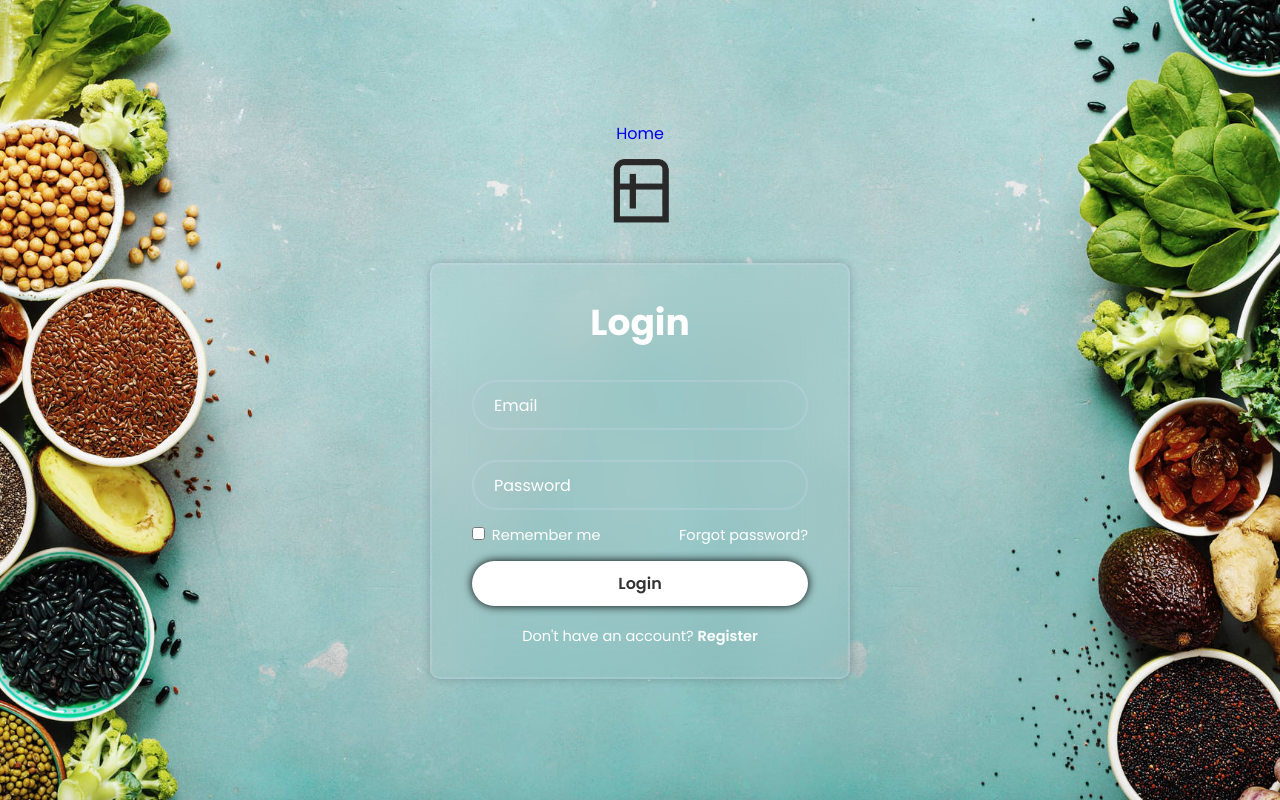
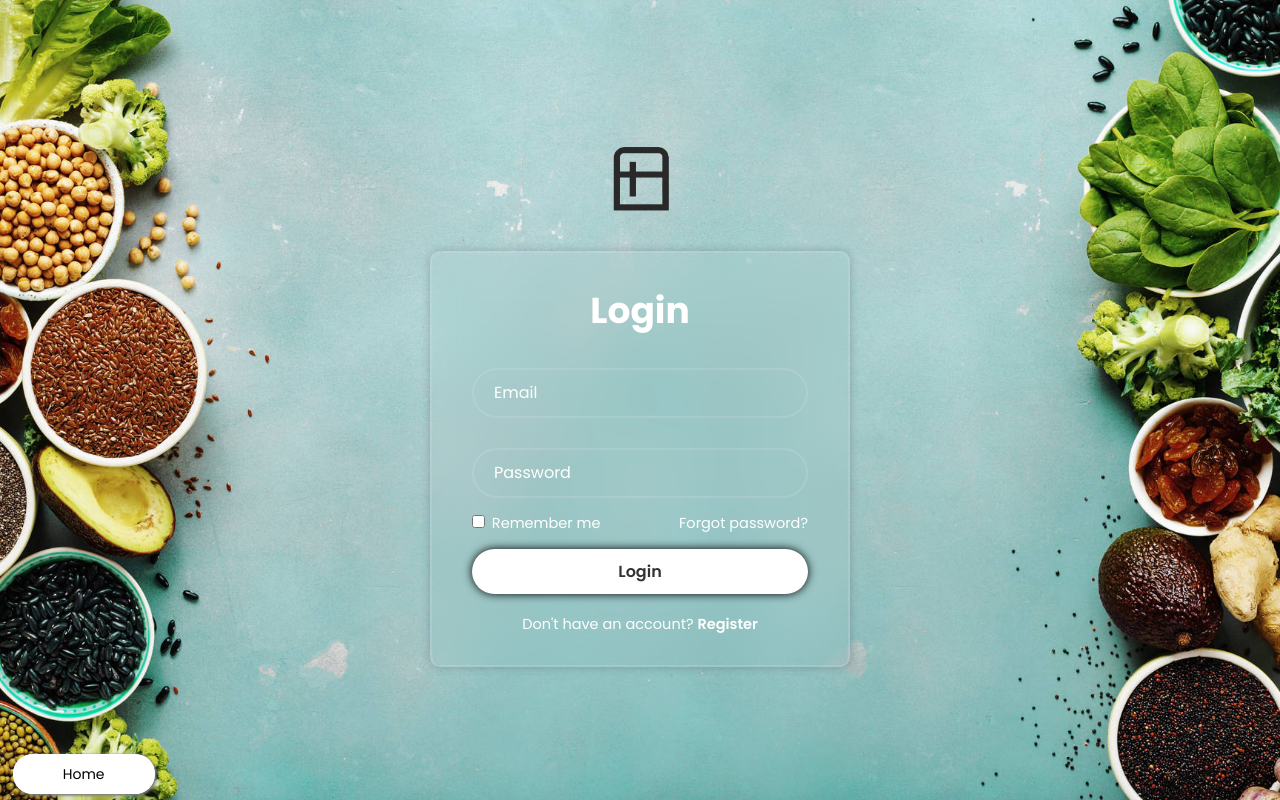
Before and after one commit to khoipham19/SWEProject1.github.io, a Flask app: page /login in a window 1280 px wide. Run offline with Flask 3, Linux system fonts and the light colour scheme; parts of the project's set-up code (start-up, migrations or seed data) failed here and were passed over; some libraries are stand-ins or nearby versions.

Commit message:
Finished /fridge page, added home button on login page

```diff
--- a/website/static/styles/style.css
+++ b/website/static/styles/style.css
@@ -126,6 +126,11 @@
   font-weight: 600;
 }
 
+.btn:hover {
+  background: #333;
+  color: #fff;
+}
+
 .wrapper .register-link {
   font-size: 14.5px;
   text-align: center;
@@ -142,3 +147,30 @@
   text-decoration: underline;
 
 }
+
+.footer {
+  position: fixed;
+  bottom: 15px;
+  left: 1%;
+  color: grey;
+  font-size: 14px;
+}
+
+.footer .button {
+  width: 100%;
+  left: 3%;
+  border-radius: 40px;
+  height: 70px;
+  padding: 10px 50px;
+  background-color: #ffffff;
+  border: none;
+  color: rgb(0, 0, 0);
+  box-shadow: 1px 1px 3px grey;
+  text-align: center;
+  margin: auto;
+}
+
+.button:hover {
+  background: #333;
+  color: #fff;
+}
--- a/website/templates/login.html
+++ b/website/templates/login.html
@@ -18,6 +18,10 @@
     <a href="/">
             <img src = "{{ url_for('static', filename='images/icon.png') }}" alt ="your image" class = "logo">
      </a>
+    <div class="footer">
+
+        <a style="text-decoration: none;" href="/" class="button" role="button">Home</a>
+    </div>
     <div class="wrapper">
 
         <form method = "POST">
```
Also changed, not shown: website/static/styles/index.css (+38 -1 lines).
